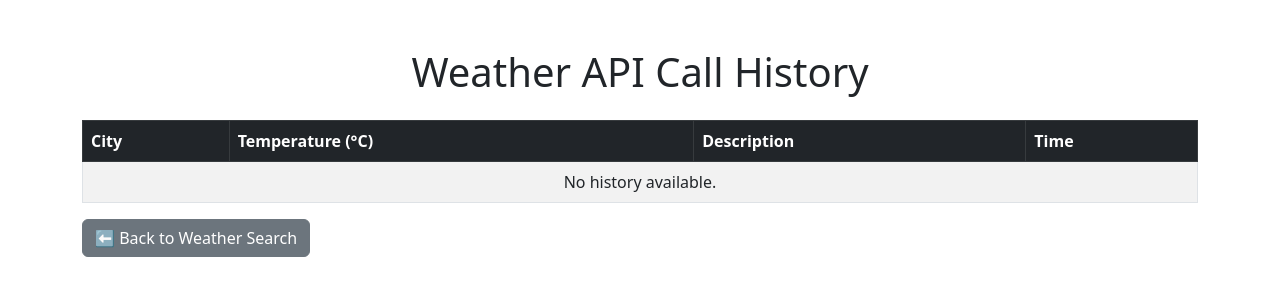
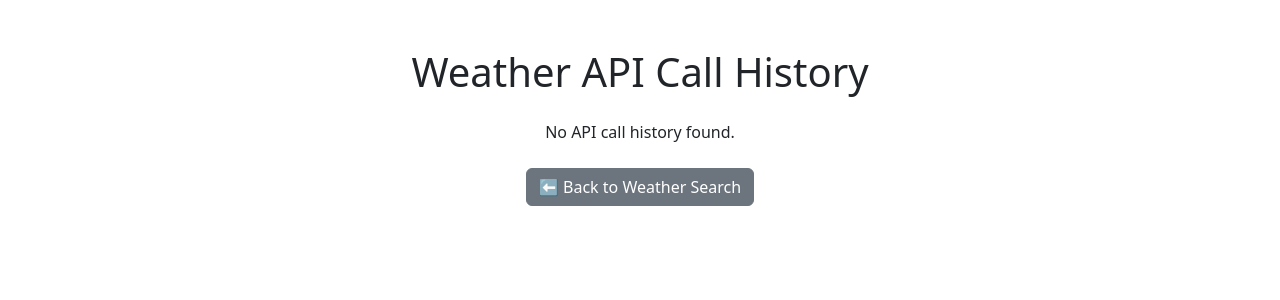
Before and after one commit to utsav1033/Weather-App, a FastAPI app: template templates/history.html in a window 1280 px wide. Shown: the top 300 px of the page. Run offline with FastAPI, Linux system fonts and the light colour scheme; the template is opened without the code that fills it, so the values that code supplies are empty.

Commit message:
weather app which gets data from OpenWeather with a custom made API

```diff
--- a/main.py
+++ b/main.py
@@ -21,6 +21,39 @@ async def read_form(request: Request):
     return templates.TemplateResponse("forms.html", {"request": request})
 
 from datetime import datetime
+
+
+@app.get("/history", response_class=HTMLResponse)
+async def history(request: Request):
+    raw_records = list(collection.find().sort("_id", -1))
+
+    # Prepare records for template (convert ObjectId & datetime, handle missing fields)
+    records = []
+    for rec in raw_records:
+        record = {}
+
+        record["requested_city"] = rec.get("requested_city", "N/A")
+        record["status_code"] = rec.get("status_code", "N/A")
+        record["api_url"] = rec.get("api_url", "N/A")
+
+        # Convert datetime to string safely
+        req_time = rec.get("request_time")
+        if isinstance(req_time, datetime):
+            record["request_time"] = req_time.strftime("%Y-%m-%d %H:%M:%S")
+        else:
+            record["request_time"] = "N/A"
+
+        # Convert api_response to dict or string
+        api_response = rec.get("api_response", {})
+        record["api_response"] = api_response
+
+        records.append(record)
+
+    return templates.TemplateResponse("history.html", {
+        "request": request,
+        "records": records
+    })
+
 
 @app.post("/get_weather", response_class=HTMLResponse)
 async def get_weather(request: Request, city: str = Form(...)):
--- a/templates/history.html
+++ b/templates/history.html
@@ -1,39 +1,55 @@
 <!DOCTYPE html>
 <html>
 <head>
-    <title>Weather History</title>
-    <!-- Bootstrap CSS CDN -->
+    <title>Weather API Call History</title>
     <link href="https://cdn.jsdelivr.net/npm/bootstrap@5.3.0/dist/css/bootstrap.min.css" rel="stylesheet">
-    <link rel="stylesheet" href="/static/styles.css">
+    <style>
+        pre {
+            white-space: pre-wrap;       /* wrap long lines */
+            max-height: 300px;
+            overflow-y: auto;
+            background-color: #f8f9fa;
+            padding: 10px;
+            border-radius: 5px;
+        }
+        .cursor-pointer {
+            cursor: pointer;
+        }
+    </style>
 </head>
 <body>
 <div class="container mt-5">
     <h1 class="mb-4 text-center">Weather API Call History</h1>
-    <table class="table table-striped table-bordered">
-        <thead class="table-dark">
-            <tr>
-                <th>City</th>
-                <th>Temperature (°C)</th>
-                <th>Description</th>
-                <th>Time</th>
-            </tr>
-        </thead>
-        <tbody>
-            {% for record in records %}
-            <tr>
-                <td>{{ record.city }}</td>
-                <td>{{ record.temperature }}</td>
-                <td>{{ record.description }}</td>
-                <td>{{ record.time }}</td>
-            </tr>
-            {% else %}
-            <tr>
-                <td colspan="4" class="text-center">No history available.</td>
-            </tr>
-            {% endfor %}
-        </tbody>
-    </table>
-    <a href="/" class="btn btn-secondary">⬅ Back to Weather Search</a>
+
+    {% if records %}
+    <div class="accordion" id="apiCallAccordion">
+        {% for record in records %}
+        <div class="accordion-item">
+            <h2 class="accordion-header" id="heading{{ loop.index }}">
+                <button class="accordion-button collapsed" type="button" data-bs-toggle="collapse" data-bs-target="#collapse{{ loop.index }}" aria-expanded="false" aria-controls="collapse{{ loop.index }}">
+                        {{ record.request_time }}
+                </button>
+            </h2>
+            <div id="collapse{{ loop.index }}" class="accordion-collapse collapse" aria-labelledby="heading{{ loop.index }}" data-bs-parent="#apiCallAccordion">
+                <div class="accordion-body">
+                    <strong>API URL:</strong> <a href="{{ record.api_url }}" target="_blank">{{ record.api_url }}</a>
+                    <hr>
+                    <strong>API Response JSON:</strong>
+                    <pre>{{ record.api_response | tojson(indent=2) }}</pre>
+                </div>
+            </div>
+        </div>
+        {% endfor %}
+    </div>
+    {% else %}
+    <p class="text-center">No API call history found.</p>
+    {% endif %}
+
+    <div class="mt-4 text-center">
+        <a href="/" class="btn btn-secondary">⬅ Back to Weather Search</a>
+    </div>
 </div>
+
+<script src="https://cdn.jsdelivr.net/npm/bootstrap@5.3.0/dist/js/bootstrap.bundle.min.js"></script>
 </body>
 </html>
```
Also changed, not shown: requirements.txt (+5 -3 lines).
